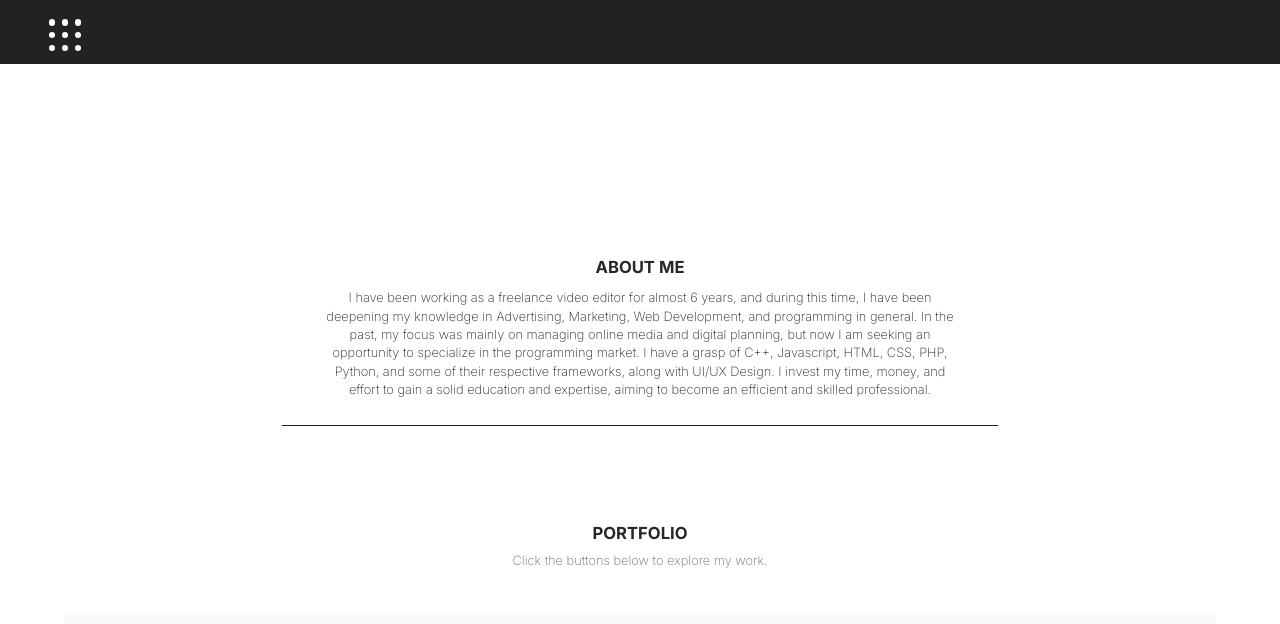
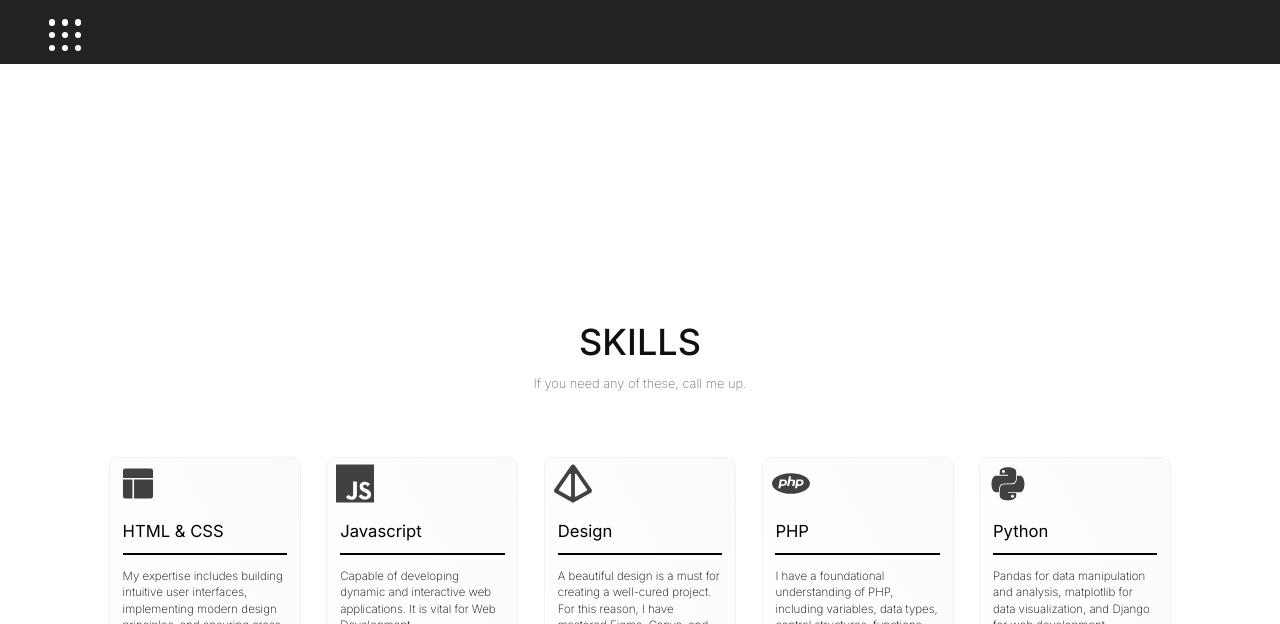
Before and after one commit to lyszt/lyszt.github.io, a Jekyll site: the page built from index.html, in a window 1280 px wide and 900 px high, scrolled down 680 px, cut to the strip 0-624 px from the top of the window. Built offline with Jekyll 4.4.1, drawn with Linux system fonts in a browser that asks for light colours; some of the changed text lies outside the part shown.

Commit message:
Moved all sections for better contextual fit

```diff
--- a/css/default.css
+++ b/css/default.css
@@ -551,7 +551,14 @@ nav {
   text-align: center;
   display: block;
   width: 100%;
-  margin: 5vw;
+  margin: 1vw;
+}
+.skills > p {
+  font-size: 1vw;
+  text-align: center;
+  width: 100%;
+  margin-bottom: 4vw;
+  color: #6e6e6e;
 }
 .skills > .skill-item {
   transition: all 0.5s ease;
--- a/index.html
+++ b/index.html
@@ -91,9 +91,44 @@ layout: default
         </div>
       </div>
     </section>
-    <section class="services-offered">
-      <h1>ABOUT ME</h1>
-      <p>I have been working as a freelance video editor for almost 6 years, and during this time, I have been deepening my knowledge in Advertising, Marketing, Web Development, and programming in general. In the past, my focus was mainly on managing online media and digital planning, but now I am seeking an opportunity to specialize in the programming market. I have a grasp of C++, Javascript, HTML, CSS, PHP, Python, and some of their respective frameworks, along with UI/UX Design. I invest my time, money, and effort to gain a solid education and expertise, aiming to become an efficient and skilled professional.</p>
+    <section class="skills">
+      <h1>SKILLS </h1>
+      <p> If you need any of these, call me up.</p>
+      <div class="skill-item">
+        <img src="img/uiuxicon.svg" alt="Squares that represent layout">
+        <h2>HTML & CSS</h2>
+        <p>My expertise includes building intuitive user interfaces, implementing modern design principles, and ensuring cross-browser compatibility.</p>
+      </div>
+      <div class="skill-item">
+        <img src="img/js.svg" alt="Javascript Icon">
+        <h2>Javascript</h2>
+        <p>Capable of developing dynamic and interactive web applications. It is vital for Web Development.</p>
+      </div>
+      <div class="skill-item">
+        <img src="img/design.svg" alt="3D Triangle Art Icon">
+        <h2>Design</h2>
+        <p>A beautiful design is a must for creating a well-cured project. For this reason, I have mastered Figma, Canva, and the Adobe Suite, being able to create visuals across various mediums.</p>
+      </div>
+      <div class="skill-item">
+        <img src="img/php.svg" alt="PHP Icon">
+        <h2>PHP</h2>
+        <p>I have a foundational understanding of PHP, including variables, data types, control structures, functions, and basic file handling. </p>
+      </div>
+      <div class="skill-item">
+        <img src="img/python.svg" alt="Python Icon">
+        <h2>Python</h2>
+        <p>Pandas for data manipulation and analysis, matplotlib for data visualization, and Django for web development. Additionally, I am proficient in other Python libraries and frameworks.</p>
+      </div>
+      <div class="skill-item">
+        <img src="img/automation.svg" alt="Automaton image, symbolizing automation">
+        <h2>Automation and Data</h2>
+        <p>Excel, Google Workspace, and Power Automate. I automate workflows, manage data efficiently, and enhance productivity with the help of Python and general workflow knowledge.</p>
+      </div>
+      <div class="skill-item">
+        <img src="img/videoprodicon.svg" alt="Camera Icon">
+        <h2>Video Production</h2>
+        <p>Adobe Premiere Pro and After Effects, combining them with other Adobe tools like Illustrator to create animations, motion graphics and video productions.</p>
+      </div>
     </section>
     <section class="pick-portfolio">
       <hr>
@@ -180,48 +215,11 @@ layout: default
 
       </div>
     </section>
-    <section class="skills">
-      <div class="skill-item">
-        <img src="img/uiuxicon.svg" alt="Squares that represent layout">
-        <h2>HTML & CSS</h2>
-        <p>My expertise includes building intuitive user interfaces, implementing modern design principles, and ensuring cross-browser compatibility.</p>
-      </div>
-      <div class="skill-item">
-        <img src="img/js.svg" alt="Javascript Icon">
-        <h2>Javascript</h2>
-        <p>Capable of developing dynamic and interactive web applications. It is vital for Web Development.</p>
-      </div>
-      <div class="skill-item">
-        <img src="img/design.svg" alt="3D Triangle Art Icon">
-        <h2>Design</h2>
-        <p>A beautiful design is a must for creating a well-cured project. For this reason, I have mastered Figma, Canva, and the Adobe Suite, being able to create visuals across various mediums.</p>
-      </div>
-      <div class="skill-item">
-        <img src="img/php.svg" alt="PHP Icon">
-        <h2>PHP</h2>
-        <p>I have a foundational understanding of PHP, including variables, data types, control structures, functions, and basic file handling. </p>
-      </div>
-      <div class="skill-item">
-        <img src="img/python.svg" alt="Python Icon">
-        <h2>Python</h2>
-        <p>Pandas for data manipulation and analysis, matplotlib for data visualization, and Django for web development. Additionally, I am proficient in other Python libraries and frameworks.</p>
-      </div>
-      <div class="skill-item">
-        <img src="img/automation.svg" alt="Automaton image, symbolizing automation">
-        <h2>Automation and Data</h2>
-        <p>Excel, Google Workspace, and Power Automate. I automate workflows, manage data efficiently, and enhance productivity with the help of Python and general workflow knowledge.</p>
-      </div>
-      <div class="skill-item">
-        <img src="img/videoprodicon.svg" alt="Camera Icon">
-        <h2>Video Production</h2>
-        <p>Adobe Premiere Pro and After Effects, combining them with other Adobe tools like Illustrator to create animations, motion graphics and video productions.</p>
-      </div>
-      <div class="skill-advert">
-        <h2>For more technical details...</h2>
-        <p>If you wish to see my programming projects, click here to see my <a href="https://github.com/lyszt" target="_blank">GitHub profile.</a></p>
-      </div>
-    </section>
-    <section class="">
+
+    <section class="blog">
+      <hr>
+      <h1> BLOG </h1>
+      <p> Know what's on my mind.</p>
       <div class="posts">
         {% for post in site.posts %}
           <article class="post">
```
